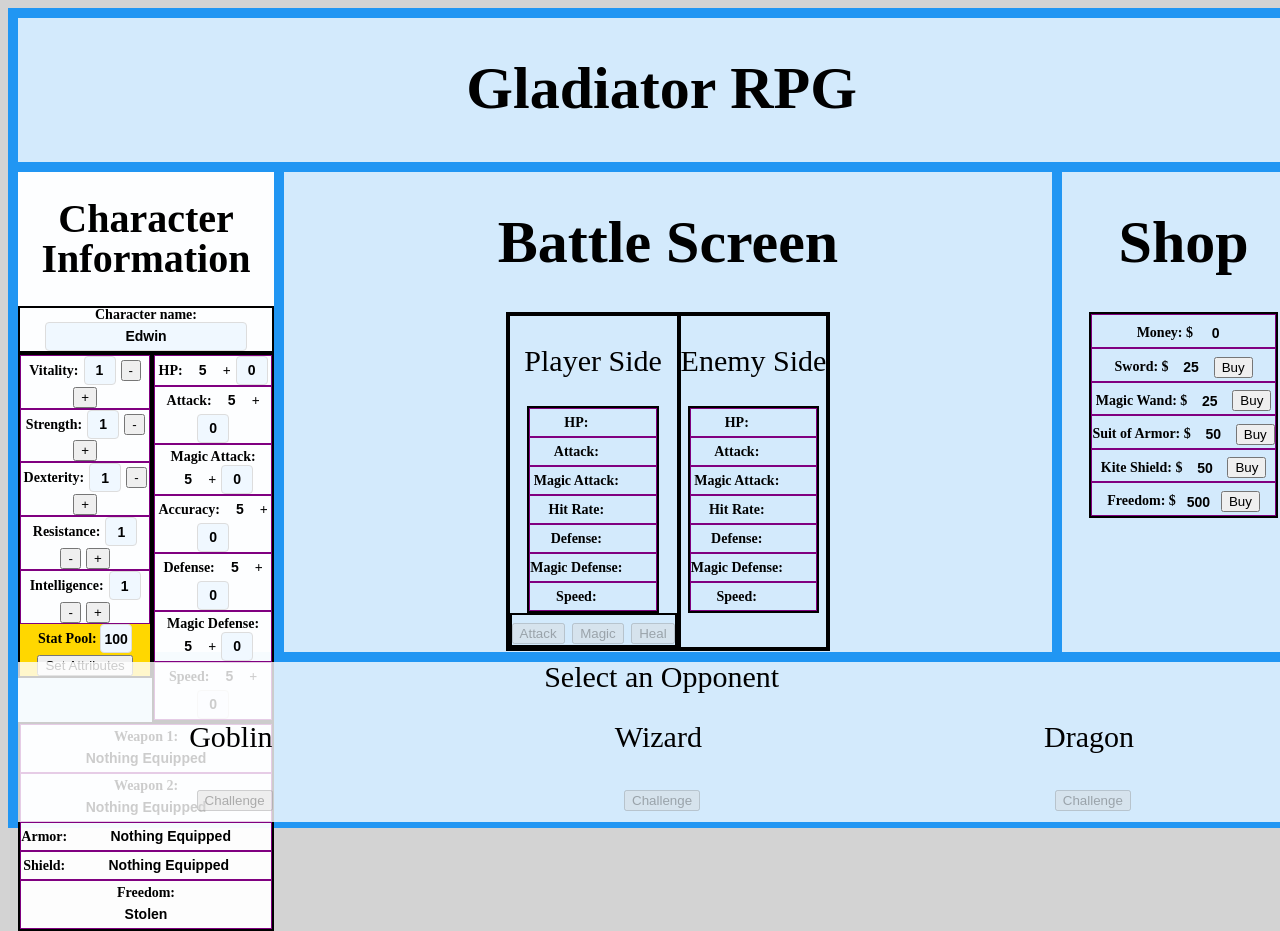
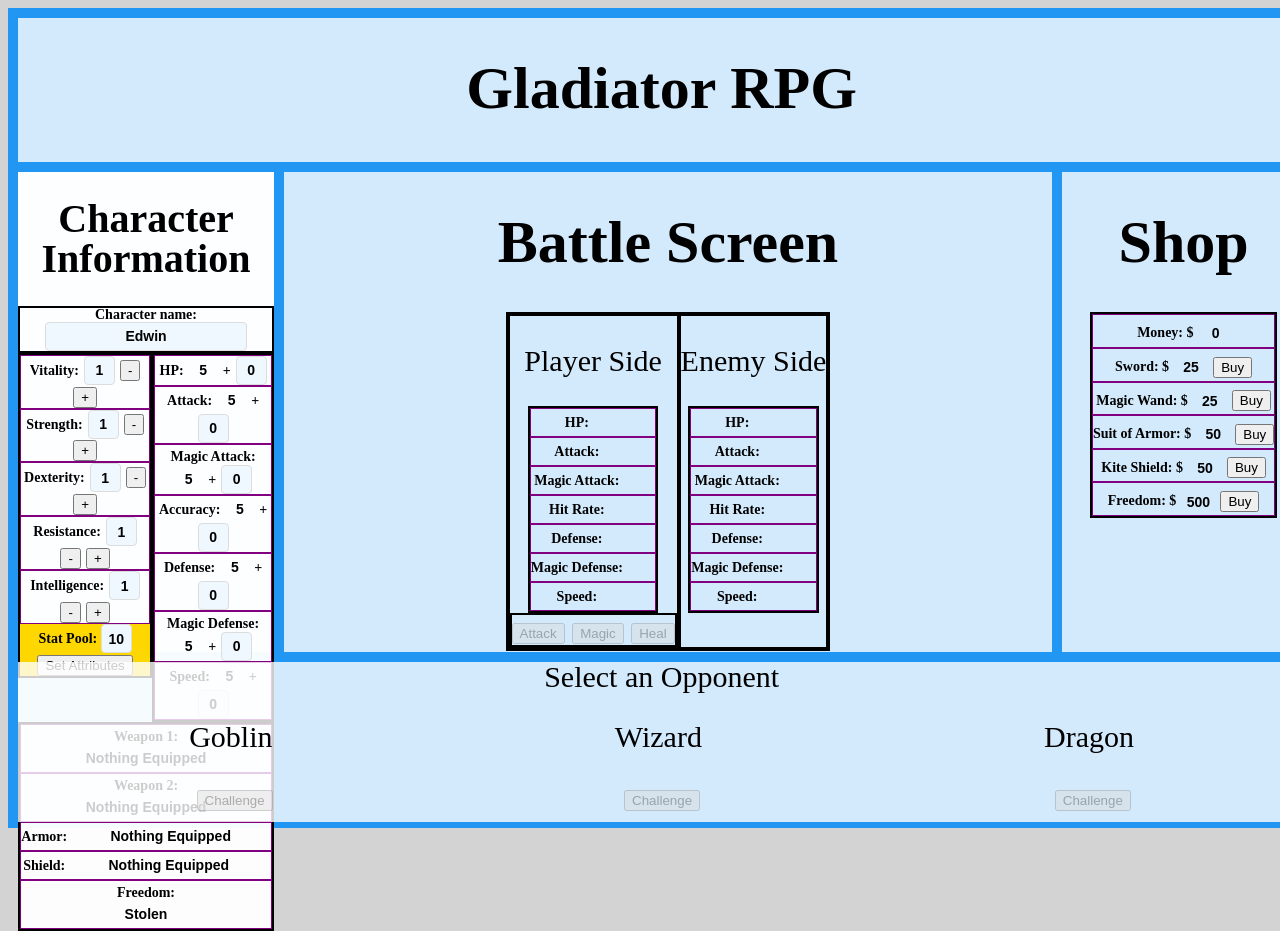
Before and after one commit to Erodela/Project-Gladiator-RPG, a plain HTML site: page index.html in a window 1280 px wide. Shown: the top 931 px of the page. Drawn offline with Linux system fonts and the light colour scheme.

Commit message:
day 5 commit 4

```diff
--- a/index.html
+++ b/index.html
@@ -25,7 +25,6 @@
               />
             </div>
           </div>
-          <!-- <div class="chara-info"></div> -->
           <div class="item2">
             <div class="menu">
               <div class="stat-row">
@@ -60,7 +59,7 @@
               </div>
               <div class="finalizer">
                 <span>Stat Pool: </span>
-                <input class="statpool" type="number" value="100" readonly />
+                <input class="statpool" type="number" value="10" readonly />
                 <button class="allocate">Set Attributes</button>
               </div>
             </div>
--- a/style.css
+++ b/style.css
@@ -125,7 +125,7 @@ span {
 input {
   /* justify-content: flex-end; */
   height: 25px;
-  width: 26px;
+  width: 25px;
   text-align: center;
   font-size: 14px;
   font-weight: bold;
```
